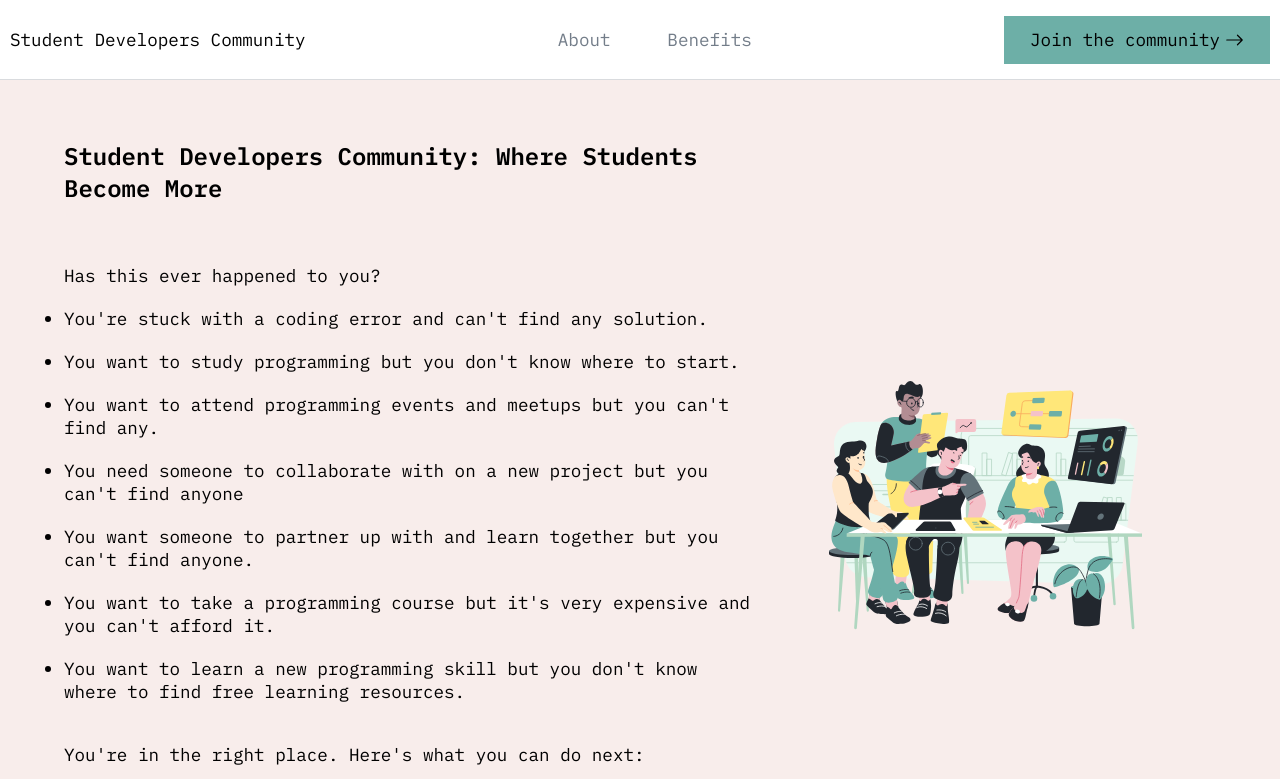
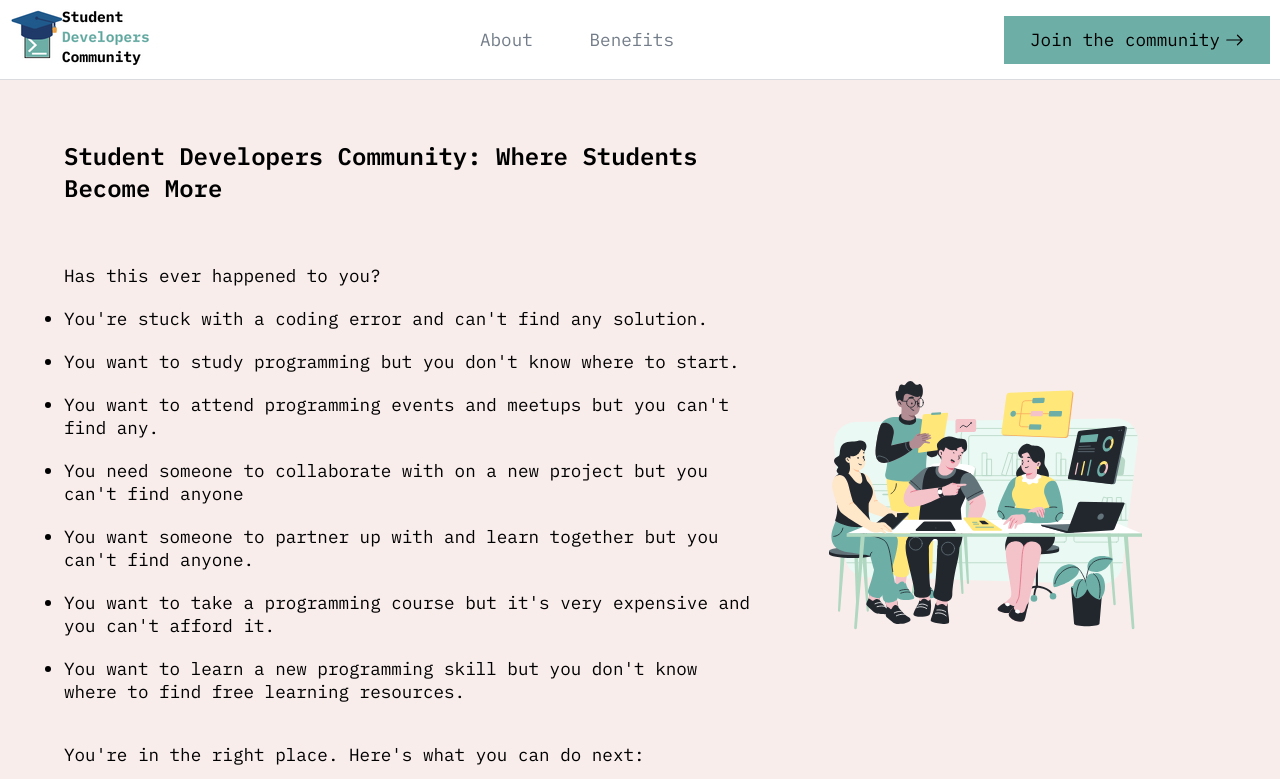
Before and after one commit to rohitgulam/student-developers-community, a React (Create React App) app: page / in a window 1280 px wide. Shown: the top 779 px of the page. Built offline with nearby package versions, Linux system fonts and the light colour scheme; a web font is replaced by a local one.

Commit message:
Added logo

```diff
--- a/src/components/Navbar.jsx
+++ b/src/components/Navbar.jsx
@@ -3,12 +3,13 @@
 import {NavLink} from 'react-router-dom';
 import Button from './Button';
 import { devices } from './devices';
+import logo from '../img/logo.png';
 
 function Navbar() {
   return (
     <Nav>
         <NavLink to='/' className="site-title">
-            Student Developers Community
+            <img src={logo} alt="Student Developer Community Logo" width="140px" height="80px"/>
         </NavLink>
         <ul>
             <li>
```
Also changed, not shown: src/img/logo.png (added).
